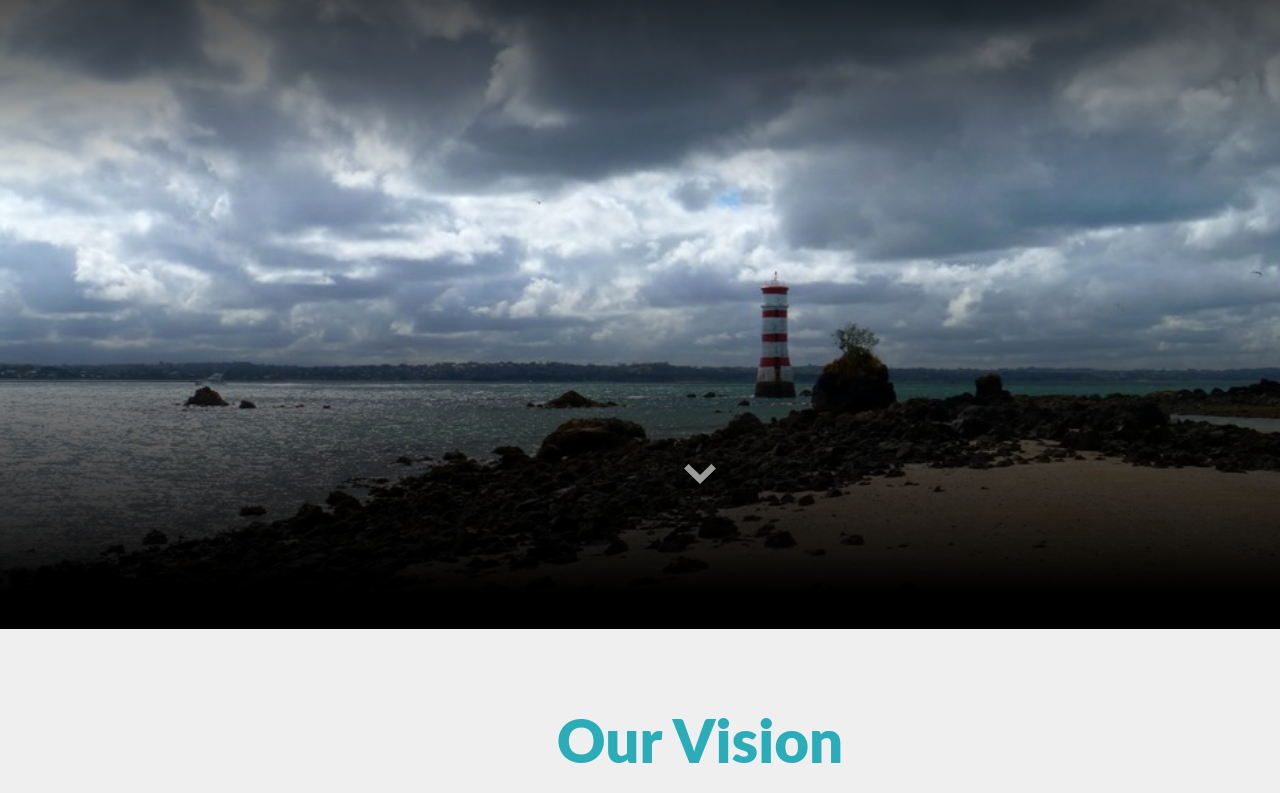
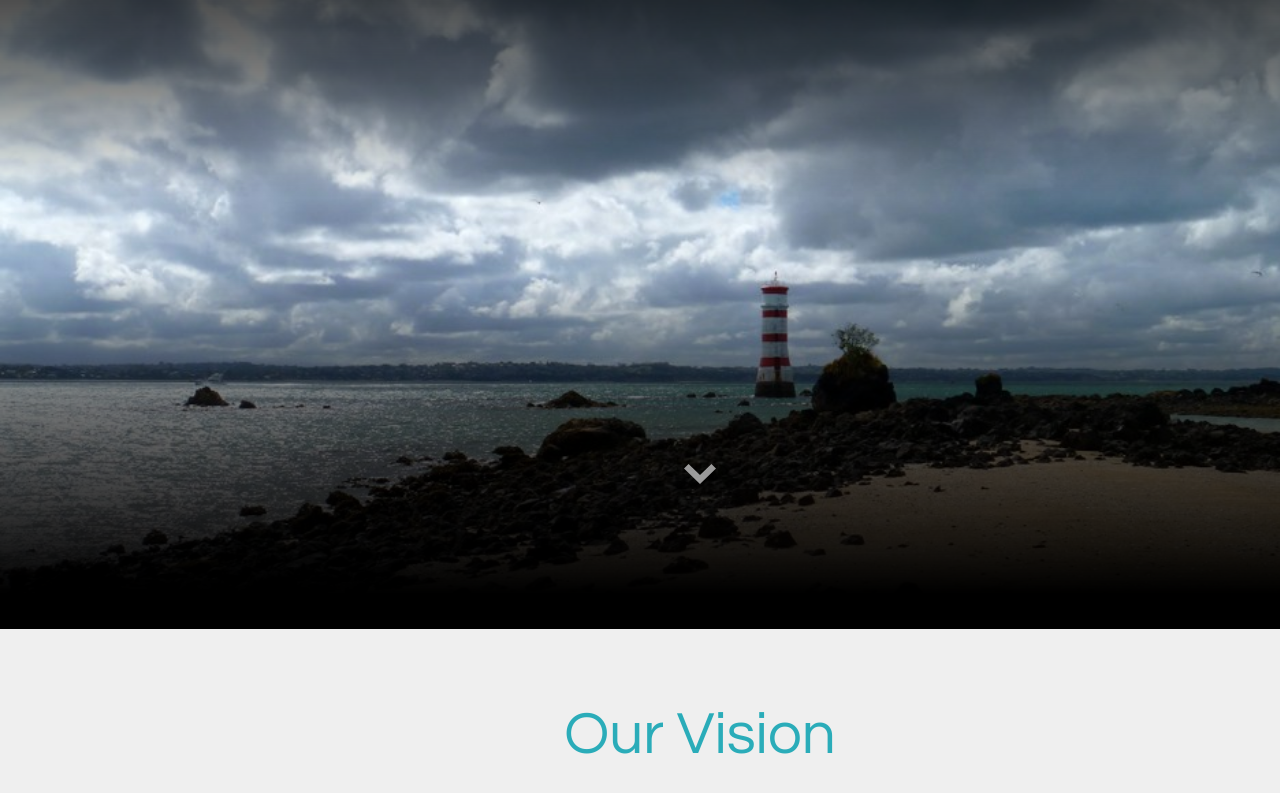
Before and after one commit to idotic-kid/2024-eric-mahe-91897, a plain HTML site: page index.html in a window 1280 px wide. Shown: the part 159-952 px from the top of the page. Drawn offline with nearby package versions, Linux system fonts and the light colour scheme.

Commit message:
changed font of some headings

```diff
--- a/style.css
+++ b/style.css
@@ -1,4 +1,4 @@
-/* Global gradient elements */
+/* Global gradient image overlay */
 .gradient{
     position: relative;
     display: flex;
@@ -248,8 +248,8 @@ footer a img{
 
 #homepage-content h1{
     color: #2AACB9;
-    font-family: Lato, Futura;
-    font-weight: 900;
+    font-family: Futura, Century Gothic;
+    font-weight: 200;
 }
 
 #homepage-content p{
```
